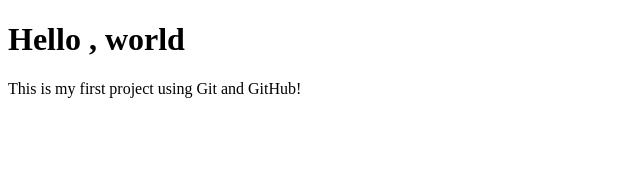
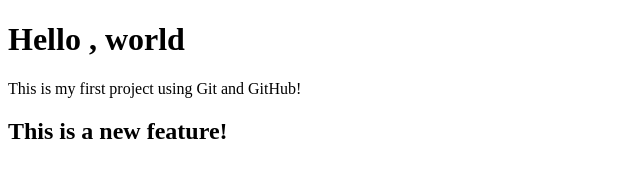
Before and after one commit to sushma3001/todo-list, a plain HTML site: page index.html in a window 1280 px wide. Shown: the whole page, without its empty margins (0-640 px from the left). Drawn offline with Linux system fonts and the light colour scheme.

Commit message:
Added a new heading or the new feature

```diff
--- a/index.html
+++ b/index.html
@@ -8,6 +8,8 @@
     <body>
         <h1>Hello , world</h1>
         <p>This is my first project using Git and GitHub!</p>
+        <h2>This is a new feature!</h2>
+
 
     </body>
 </html>
```
